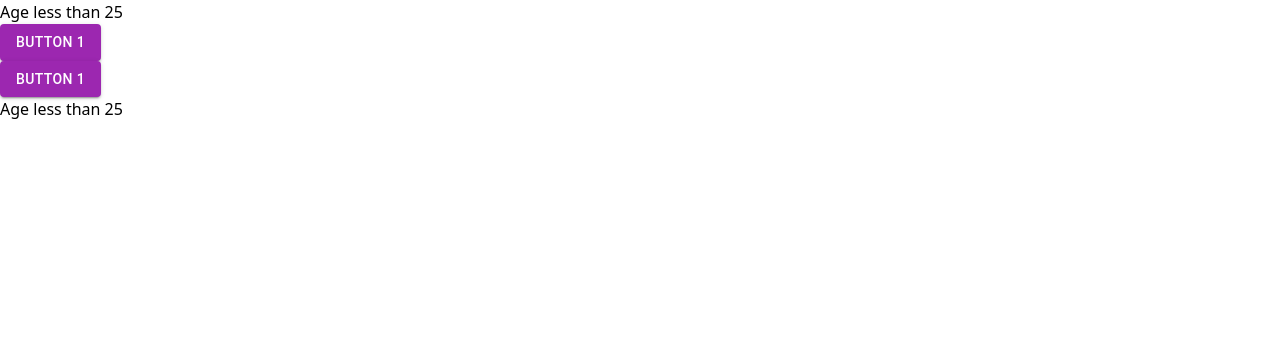
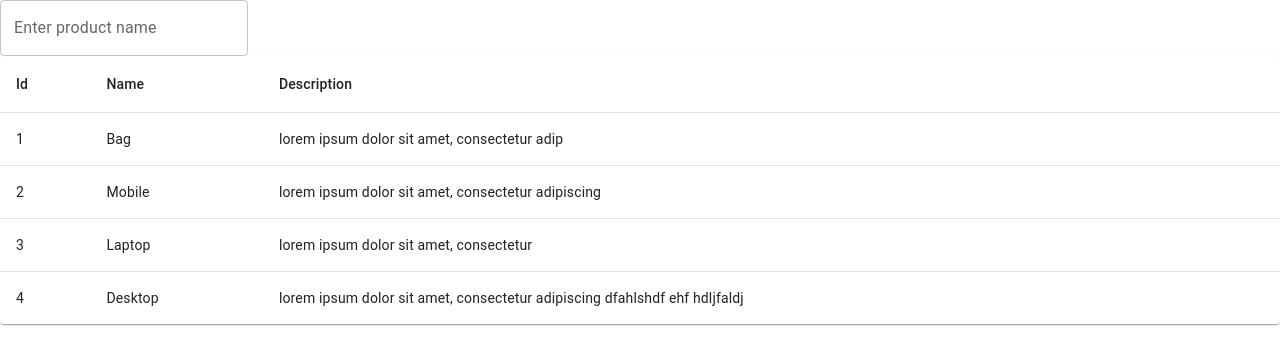
Before and after one commit to shohag1102/EdgeFrontend, a React (Vite) app: page / in a window 1280 px wide. Shown: the top 364 px of the page. Built offline with nearby package versions, Linux system fonts and the light colour scheme.

Commit message:
search field with little issue

```diff
--- a/src/App.jsx
+++ b/src/App.jsx
@@ -1,4 +1,7 @@
 import Component4 from "./components/Component4";
+import ProductDetails from "./components/ProductDetails";
+import TableComponent from "./components/TableComponent";
+import Table from "./components/TableComponent";
 
 function App() {
   const studentDetails = [
@@ -23,9 +26,35 @@ function App() {
       age: 25,
     },
   ];
+
+  const products = [
+    {
+      id: 1,
+      name: "Bag",
+      desc: "lorem ipsum dolor sit amet, consectetur adip",
+    },
+    {
+      id: 2,
+      name: "Mobile",
+      desc: "lorem ipsum dolor sit amet, consectetur adipiscing",
+    },
+    {
+      id: 3,
+      name: "Laptop",
+      desc: "lorem ipsum dolor sit amet, consectetur ",
+    },
+    {
+      id: 4,
+      name: "Desktop",
+      desc: "lorem ipsum dolor sit amet, consectetur adipiscing dfahlshdf ehf hdljfaldj ",
+    },
+  ];
+
   return (
     <>
-      <Component4 studentDetails={studentDetails} />
+      {/* <Component4 studentDetails={studentDetails} /> */}
+      {/* <ProductDetails products={products}/> */}
+      <TableComponent products={products} />
     </>
   );
 }
--- a/src/components/Component4.jsx
+++ b/src/components/Component4.jsx
@@ -1,6 +1,7 @@
 import FirstComponent from "./FirstComponent";
 
 const Component4 = (props) => {
+
   return (
     <div>
       {props.studentDetails.map((student) => (
--- a/src/components/FirstComponent.jsx
+++ b/src/components/FirstComponent.jsx
@@ -1,13 +1,40 @@
-import Button from '@mui/material/Button'
+import Button from "@mui/material/Button";
+import TextField from "@mui/material/TextField";
+import { useState } from "react";
 
 const FirstComponent = () => {
+  const [count, setCount] = useState(0);
+
+  // function handleClick(e) {
+  //   console.log("Button clicked");
+  //   alert("button clicked");
+  // }
+  //   const handleClick = (e) => {
+  //     console.log("Button clicked");
+  //     alert("Button clicked");
+  //   };
+  //   const handleTextChange = (e) => {
+  //     console.log(e.target.value);
+  //   };
+  const handleIncrement = () => {
+    setCount(count + 1);
+  };
+  const handleDecrement = () => {
+    setCount(count - 1);
+  };
+
   return (
     <div>
-      <Button variant="contained" color="secondary">
-        Button 1
+      <Button variant="contained" color="secondary" onClick={handleIncrement}>
+        Increment
       </Button>
+      <p>Count: {count}</p>
+      <Button variant="contained" color="secondary" onClick={handleDecrement}>
+        Decrement
+      </Button>
+      {/* <TextField type="text" label="Name" onChange={handleTextChange} /> */}
     </div>
-  )
-}
+  );
+};
 
-export default FirstComponent
+export default FirstComponent;
--- /dev/null
+++ b/src/components/ProductDetails.jsx
@@ -0,0 +1,30 @@
+import Button from "@mui/material/Button";
+import { useState } from "react";
+const ProductDetails = (props) => {
+  const [desc, setDesc] = useState("");
+  const showDetails = (details) => {
+    console.log(details);
+    setDesc(details);
+  };
+  return (
+    <div>
+      {props.products.map((product) => (
+        <div key={product.id}>
+          <Button
+            sx={{
+              marginBottom: "10px",
+            }}
+            variant="contained"
+            color="primary"
+            onClick={() => showDetails(product.desc)}
+          >
+            {product.name}
+          </Button>
+        </div>
+      ))}
+      <p>{<p>{desc}</p>}</p>
+    </div>
+  );
+};
+
+export default ProductDetails;
--- /dev/null
+++ b/src/components/TableComponent.jsx
@@ -0,0 +1,67 @@
+import {
+  Paper,
+  Table,
+  TableBody,
+  TableCell,
+  TableContainer,
+  TableHead,
+  TableRow,
+  TextField,
+} from "@mui/material";
+import { useState } from "react";
+
+const TableComponent = (props) => {
+  const [products, setProducts] = useState(props.products);
+  const [productName, setProductName] = useState("");
+
+  function updateProducts(value) {
+    setProductName(value);
+    // console.log(value);
+    console.log(products);
+    let updProducts = products.filter((prod) =>
+      // console.log(prod.name)
+      prod.name.toLowerCase().includes(value.toLowerCase())
+    );
+    setProducts(updProducts);
+    console.log("updated products", updProducts);
+  }
+
+  return (
+    <div>
+      <TextField
+        type="text"
+        label="Enter product name"
+        value={productName}
+        onChange={(e) => updateProducts(e.target.value)}
+      />
+      <p>{productName}</p>
+      <TableContainer component={Paper}>
+        <Table sx={{ minWidth: 650 }} aria-label="simple table">
+          <TableHead>
+            <TableRow>
+              <TableCell>Id</TableCell>
+              <TableCell align="left">Name</TableCell>
+              <TableCell align="left">Description</TableCell>
+            </TableRow>
+          </TableHead>
+          <TableBody>
+            {products.map((product) => (
+              <TableRow
+                key={product.id}
+                sx={{ "&:last-child td, &:last-child th": { border: 0 } }}
+              >
+                <TableCell component="th" scope="row">
+                  {product.id}
+                </TableCell>
+                <TableCell align="left">{product.name}</TableCell>
+                <TableCell align="left">{product.desc}</TableCell>
+              </TableRow>
+            ))}
+          </TableBody>
+        </Table>
+      </TableContainer>
+    </div>
+  );
+};
+
+export default TableComponent;
```
